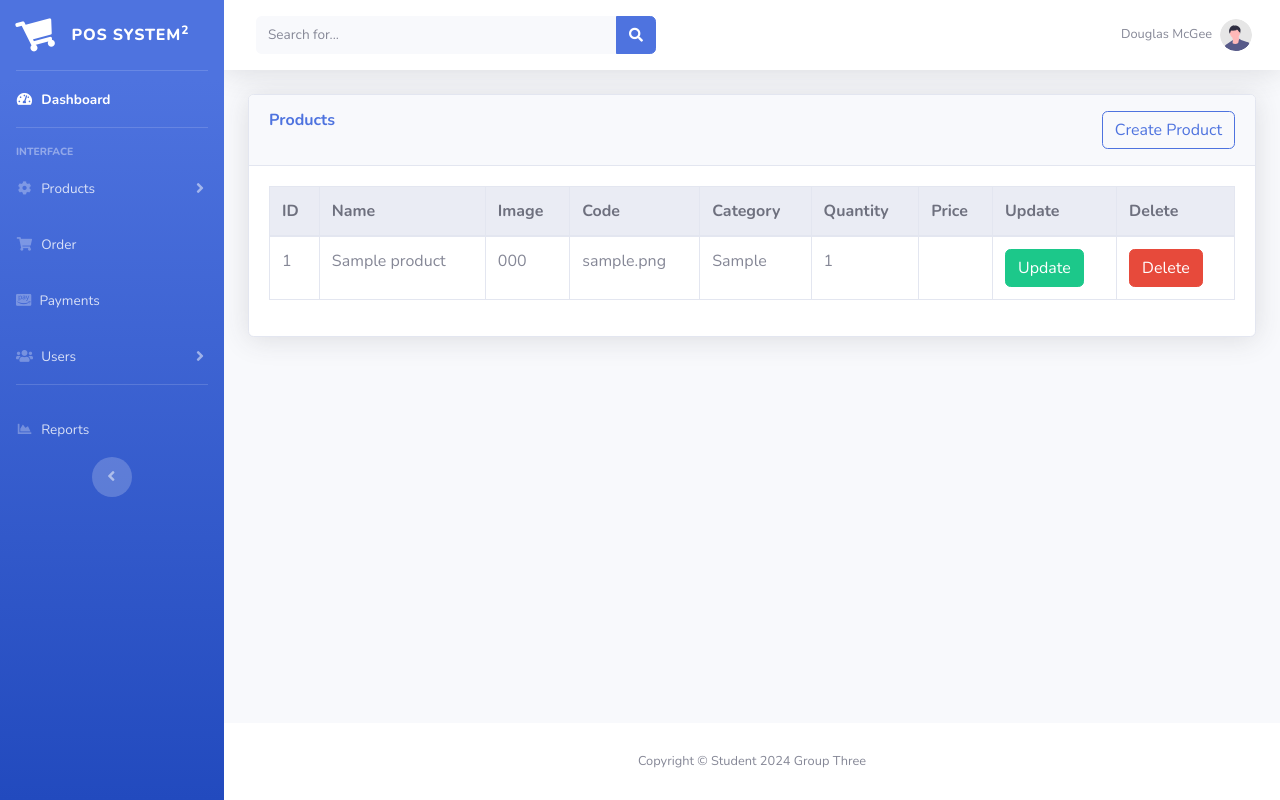
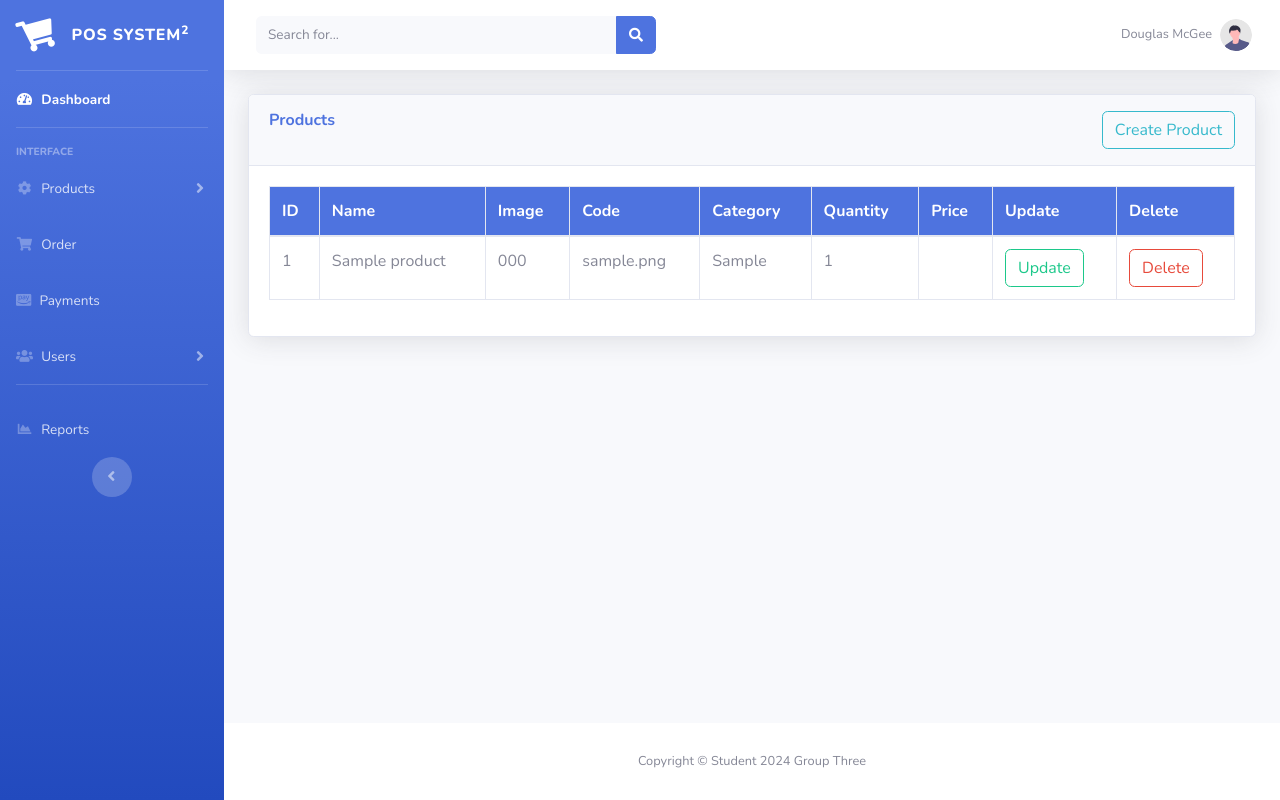
Before and after one commit to naydany/G3-POS-SYSTEM, a PHP site: page /items in a window 1280 px wide. Run offline with PHP 8.4, Linux system fonts and the light colour scheme; tables that the repository leaves empty hold one stand-in row (values such as "Sample post"); data that the repository does not hold is empty; some libraries are stand-ins or nearby versions.

Commit message:
[feat] update product POS-33

```diff
--- a/views/items/item.view.php
+++ b/views/items/item.view.php
@@ -5,12 +5,12 @@
     <div class="card shadow ">
         <div class="card-header py-3 d-flex justify-content-between">
             <h6 class="m-0 font-weight-bold text-primary">Products</h6>
-            <a href="/form_create" class="btn btn-outline-primary">Create Product</i></a>
+            <a href="/form_create" class="btn btn-outline-info">Create Product</i></a>
         </div>
         <div class="card-body">
             <div class="table-responsive">
                 <table class="table table-bordered" id="dataTable" width="100%" cellspacing="0">
-                    <thead class="thead-light">
+                    <thead class="bg-primary text-white">
                         <tr>
                             <th>ID</th>
                             <th>Name</th>
@@ -42,11 +42,11 @@
                                 <td><?= $pro['cate_id'] ?></td>
                                 <td><?= $pro['pro_quantity'] ?></td>
                                 <td>
-                                    <a href="/update_item?id=<?= $pro['pro_id'] ?>" class="btn btn-success">Update</a>
+                                    <a href="/update_item?id=<?= $pro['pro_id'] ?>" class="btn btn-outline-success">Update</a>
 
                                 </td>
                                 <td>
-                                    <a onclick="return confirm('Do you want to delete this product?')" href="../../controllers/items/delete_item.controller.php?id=<?= $pro['pro_id'] ?>" class="btn btn-danger">Delete</a>
+                                    <a onclick="return confirm('Do you want to delete this product?')" href="../../controllers/items/delete_item.controller.php?id=<?= $pro['pro_id'] ?>" class="btn btn-outline-danger">Delete</a>
                                 </td>
 
                             </tr>
```
